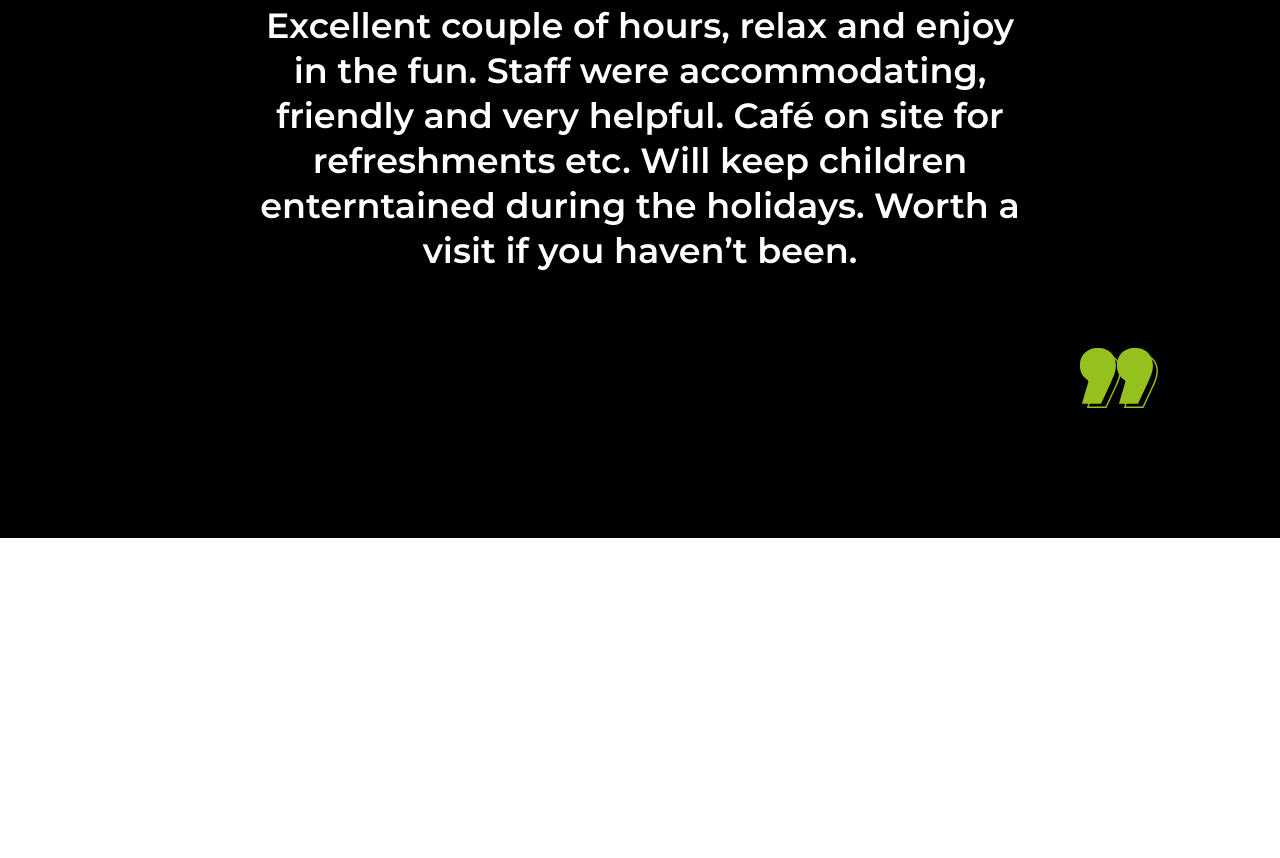
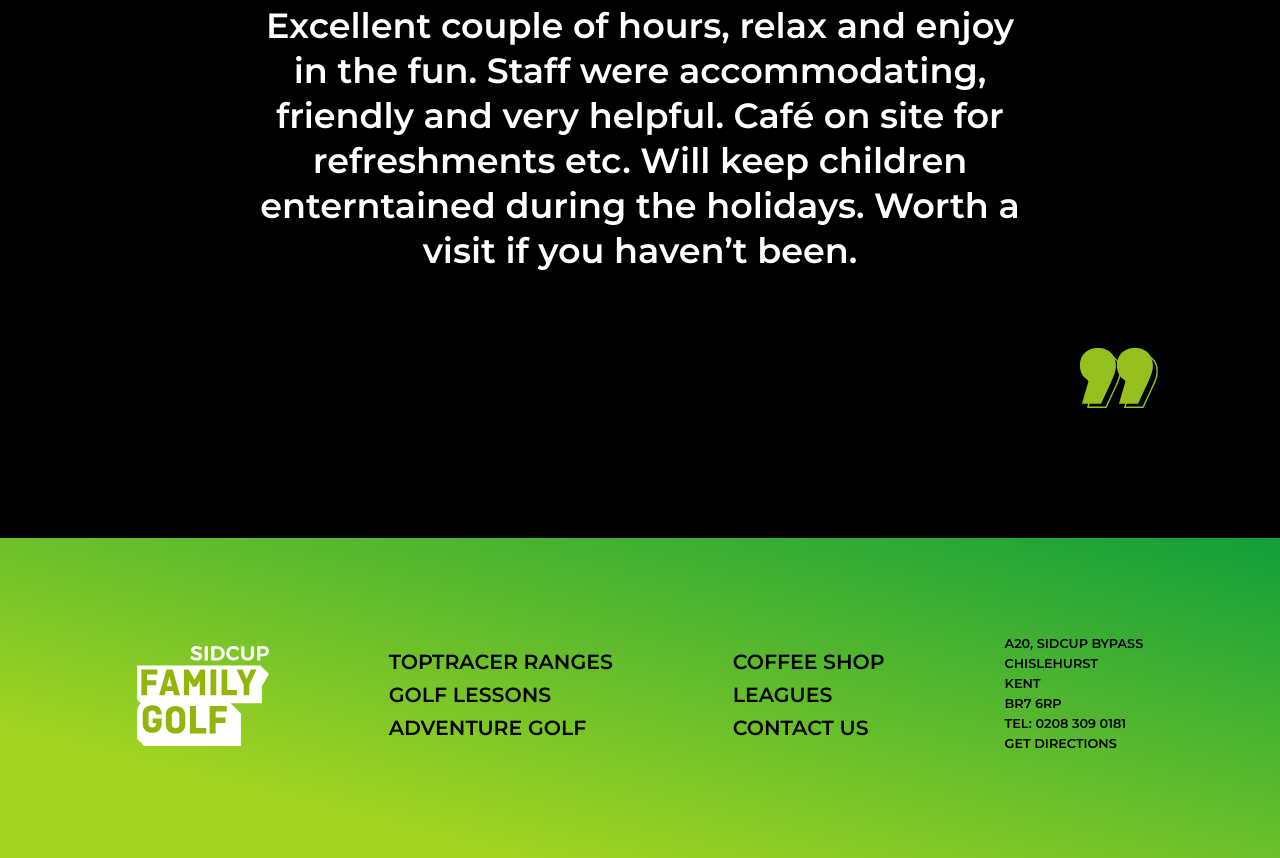
Before and after one commit to Dipayan23/Golf-Website, a plain HTML site: page index.html in a window 1280 px wide. Shown: the part 2008-2866 px from the top of the page. Before the commit the page ends 2546 px from the top, so only its background shows below. Drawn offline with nearby package versions, Linux system fonts and the light colour scheme.

Commit message:
Fully Done

```diff
--- a/index.html
+++ b/index.html
@@ -97,6 +97,36 @@
 
         </div>
 
+        <div id="footer">
+            <div id="f1">
+                <img
+                  src="assets/logo-white.svg"
+                  alt=""
+                />
+              </div>
+              <div id="f2">
+                <h3>TOPTRACER Ranges</h3>
+                <h3>Golf Lessons</h3>
+                <h3>Adventure Golf</h3>
+              </div>
+              <div id="f3">
+                <h3>coffee shop</h3>
+                <h3>LEAGUES</h3>
+                <h3>Contact us</h3>
+              </div>
+              <div id="f4">
+                <h4>
+                  A20, SIDCUP BYPASS <br />
+                  CHISLEHURST <br />
+                  KENT <br />
+                  BR7 6RP <br />
+                  TEL: 0208 309 0181 <br />
+                  GET DIRECTIONS <br />
+                </h4>
+              </div>
+            </div>
+        </div>
+
     </div>
     <script src="https://cdnjs.cloudflare.com/ajax/libs/gsap/3.12.2/gsap.min.js"
         integrity="sha512-16esztaSRplJROstbIIdwX3N97V1+pZvV33ABoG1H2OyTttBxEGkTsoIVsiP1iaTtM8b3+hu2kB6pQ4Clr5yug=="
--- a/script.js
+++ b/script.js
@@ -56,7 +56,10 @@ gsap.from("#about_us img,#about_us_in",{
     duration:1,
     scrollTrigger:{
         trigger:"#about_us",
-        scroller:"body"
+        scroller:"body",
+        start:"top 55%",
+        end:"top 45%",
+        scrub:4
     }
 })
 
--- a/style.css
+++ b/style.css
@@ -289,3 +289,54 @@ video{
     bottom: 25%;
     right: 15%;
 }
+
+
+#footer {
+    height: 40vh;
+    width: 100%;
+    background: linear-gradient(to left bottom, #119f3a 0%, #a3d421 80%);
+    position: relative;
+    display: flex;
+    align-items: center;
+    justify-content: space-evenly;
+    gap: 6.5vw;
+    padding: 0 100px;
+  }
+  #f1 img {
+    height: 100px;
+  }
+  #f1,
+  #f2,
+  #f3,
+  #f4 {
+    width: fit-content;
+    position: relative;
+    z-index: 99;
+    /* background-color: red; */
+  }
+  #f2 h3 {
+    font-size: 1.6vw;
+    white-space: nowrap;
+    text-transform: uppercase;
+    color: #000;
+    font-weight: 900;
+    margin-bottom: 8px;
+  }
+
+  #f3 h3 {
+    font-size: 1.6vw;
+    white-space: nowrap;
+    text-transform: uppercase;
+    color: #000;
+    font-weight: 800;
+    margin-bottom: 8px;
+  }
+  #f4 h4 {
+    font-size: 1vw;
+    white-space: nowrap;
+    text-transform: uppercase;
+    color: #000;
+    font-weight: 600;
+    line-height: 20px;
+    margin-bottom: 8px;
+  }
```
